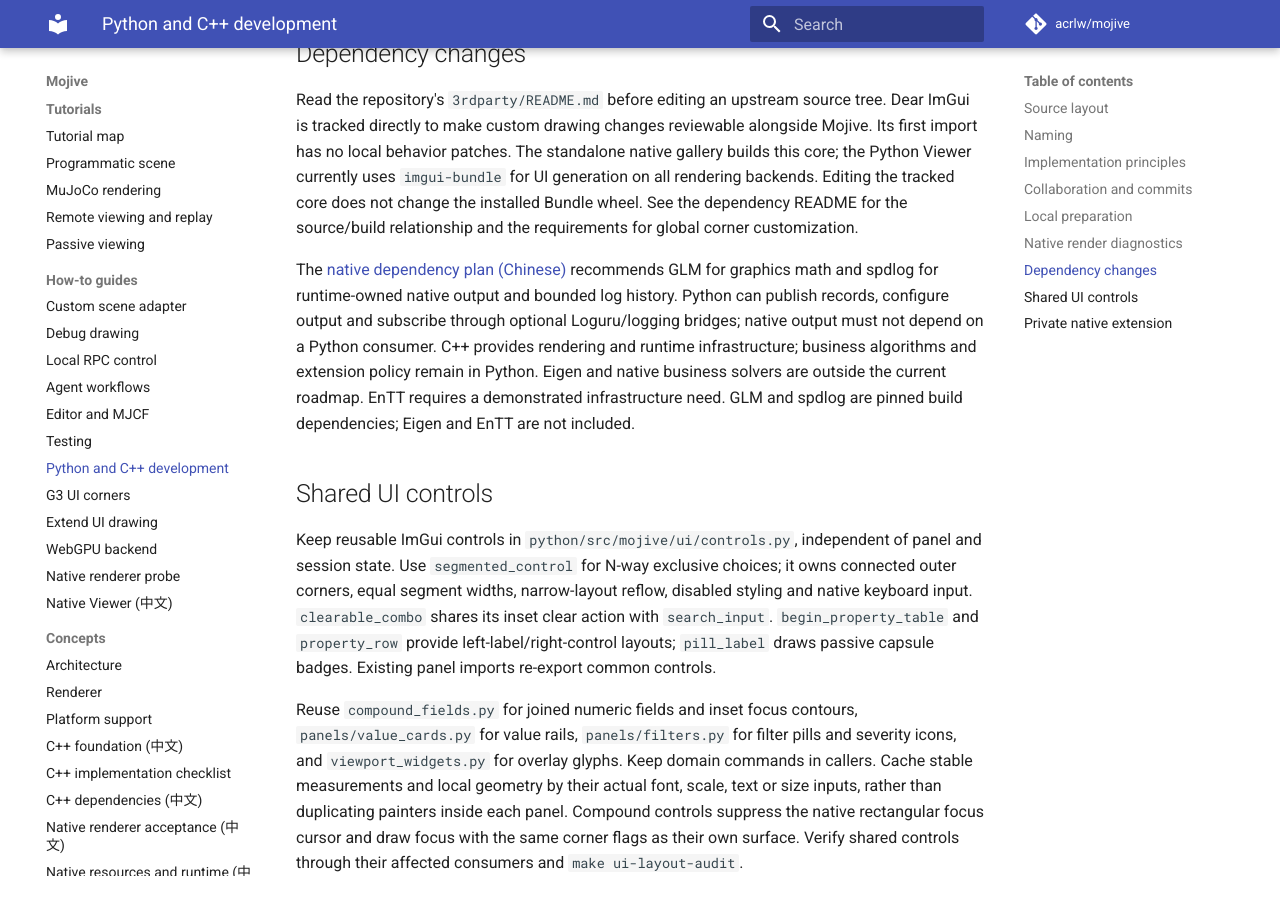
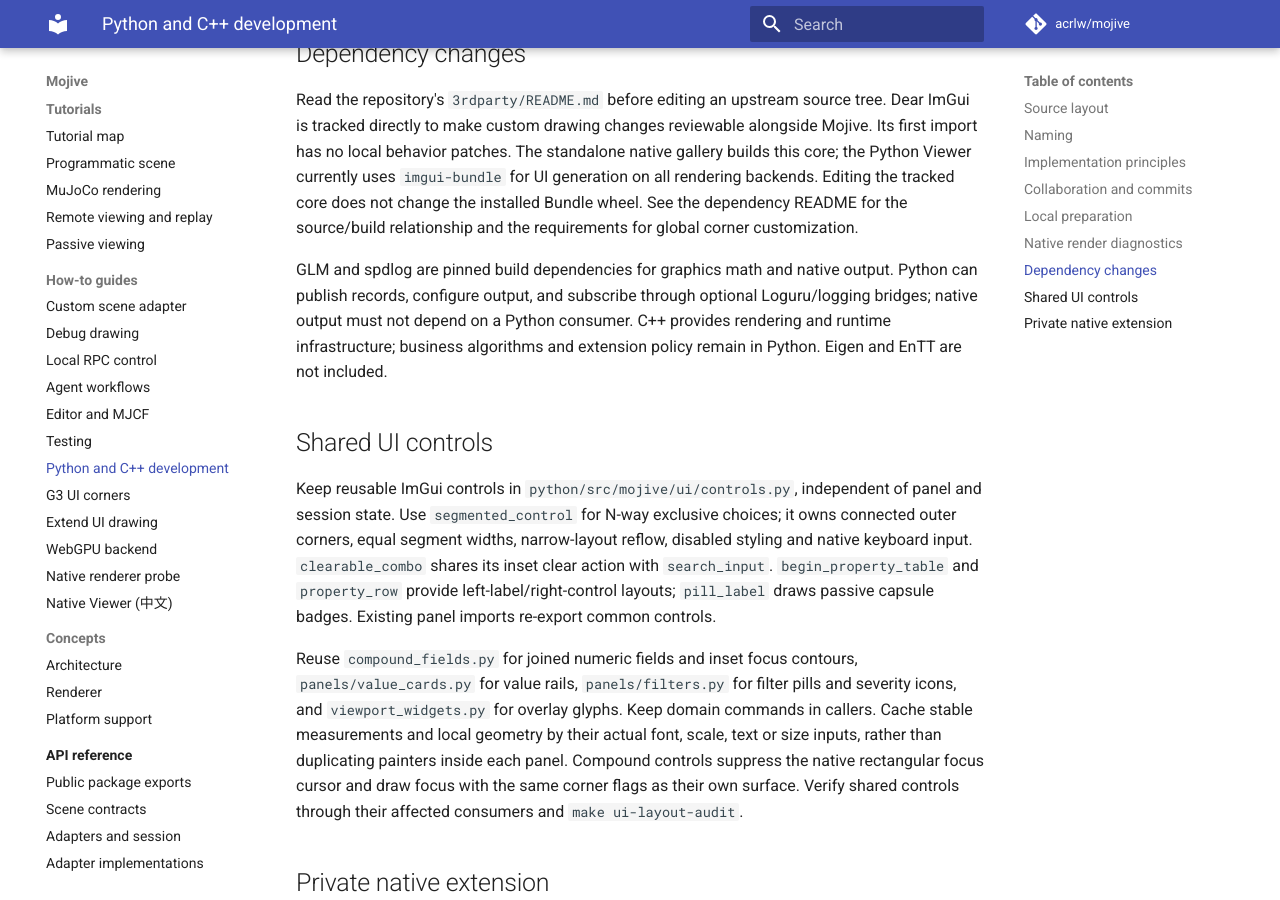
Before and after one commit to acrlw/mojive, an MkDocs documentation site: the page built from docs/guides/development.md, in a window 1280 px wide and 900 px high, scrolled down 5322 px. Built offline with MkDocs 1.6.1 and Material for MkDocs 9.7.7, drawn with Linux system fonts in a browser that asks for light colours; comment, search, counter and statistics services are not loaded; some of the changed text lies outside the part shown.

Commit message:
Update documentation navigation

```diff
--- a/docs/guides/development.md
+++ b/docs/guides/development.md
@@ -189,12 +189,10 @@ the Python Viewer currently uses `imgui-bundle` for UI generation on all renderi
 Editing the tracked core does not change the installed Bundle wheel. See the dependency README
 for the source/build relationship and the requirements for global corner customization.
 
-The [native dependency plan (Chinese)](../plans/cpp-dependencies.zh.md) recommends GLM for
-graphics math and spdlog for runtime-owned native output and bounded log history. Python can
-publish records, configure output and subscribe through optional Loguru/logging bridges; native
+GLM and spdlog are pinned build dependencies for graphics math and native output. Python can
+publish records, configure output, and subscribe through optional Loguru/logging bridges; native
 output must not depend on a Python consumer. C++ provides rendering and runtime infrastructure;
-business algorithms and extension policy remain in Python. Eigen and native business solvers are
-outside the current roadmap. EnTT requires a demonstrated infrastructure need. GLM and spdlog are pinned build dependencies; Eigen and EnTT are not included.
+business algorithms and extension policy remain in Python. Eigen and EnTT are not included.
 
 ## Shared UI controls
 
@@ -277,5 +275,4 @@ remain specific to those implementations. Automated composition tests hide their
 run explicit shown-window lifecycle tools on a separate display when desktop focus must
 remain uninterrupted.
 
-See the [Viewer guide (Chinese)](../how-to/native-viewer.zh.md) for public usage and the
-[acceptance record (Chinese)](../plans/native-renderer-parity.zh.md) for measured coverage and limits.
+See the [Viewer guide (Chinese)](../how-to/native-viewer.zh.md) for public usage.
--- a/mkdocs.yml
+++ b/mkdocs.yml
@@ -43,13 +43,6 @@ nav:
       - Architecture: concepts/architecture.md
       - Renderer: RENDERER.md
       - Platform support: PLATFORM.md
-      - C++ foundation (中文): plans/cpp-foundation.zh.md
-      - C++ implementation checklist: plans/cpp-implementation.zh.md
-      - C++ dependencies (中文): plans/cpp-dependencies.zh.md
-      - Native renderer acceptance (中文): plans/native-renderer-parity.zh.md
-      - Native resources and runtime (中文): plans/native-resource-runtime.zh.md
-      - Native backend decision (中文): plans/native-backend-decision.zh.md
-      - Native C++ proposal (中文): plans/native-cpp-bgfx.zh.md
   - API reference:
       - API map: api/index.md
       - Public package exports: api/public.md
```
Also changed, not shown: design/README.md (+2 -6 lines), docs/guides/native-probe.md (+1 -2 lines), docs/how-to/native-viewer.zh.md (+1 -1 lines), docs/index.md (+6 -0 lines).
